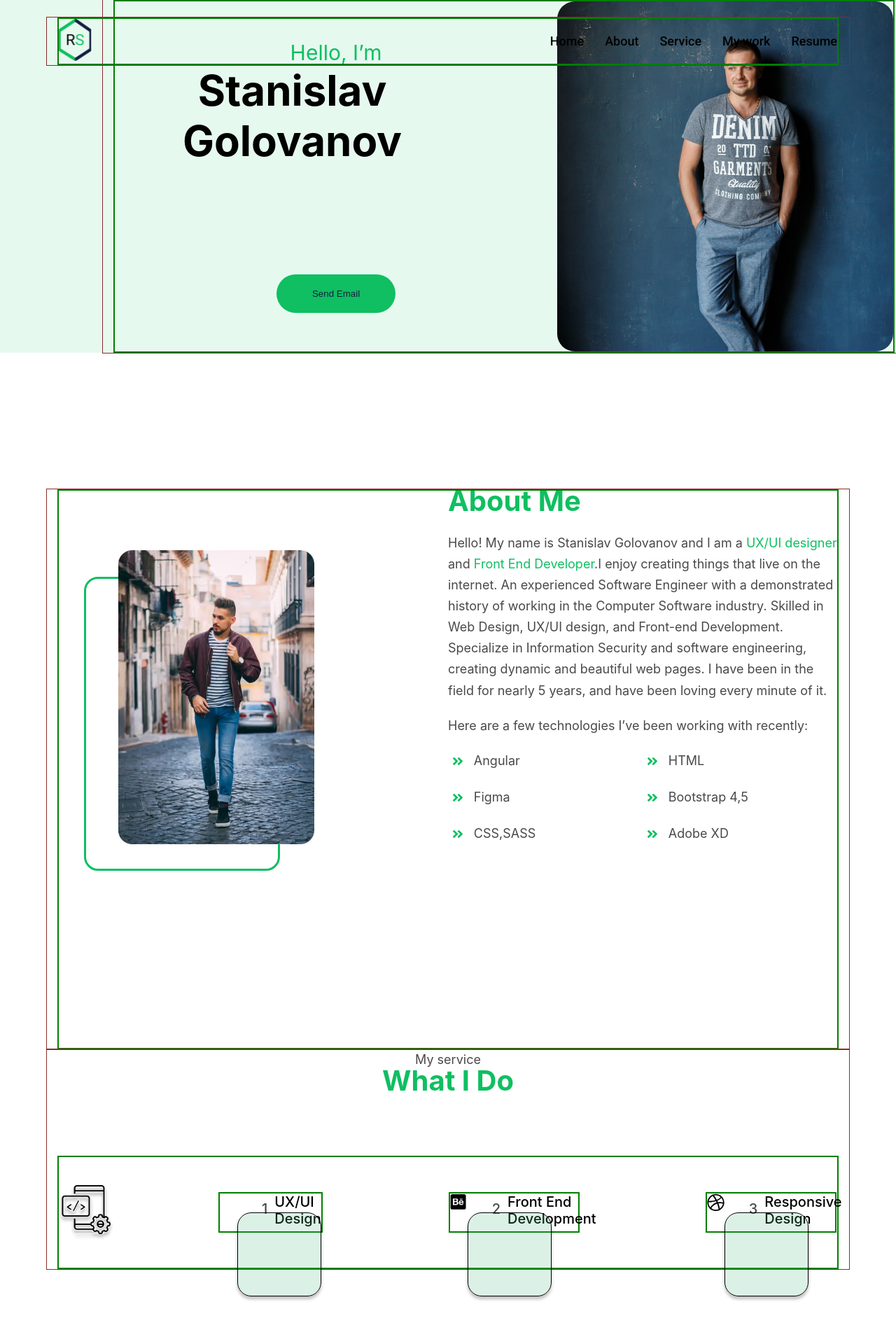
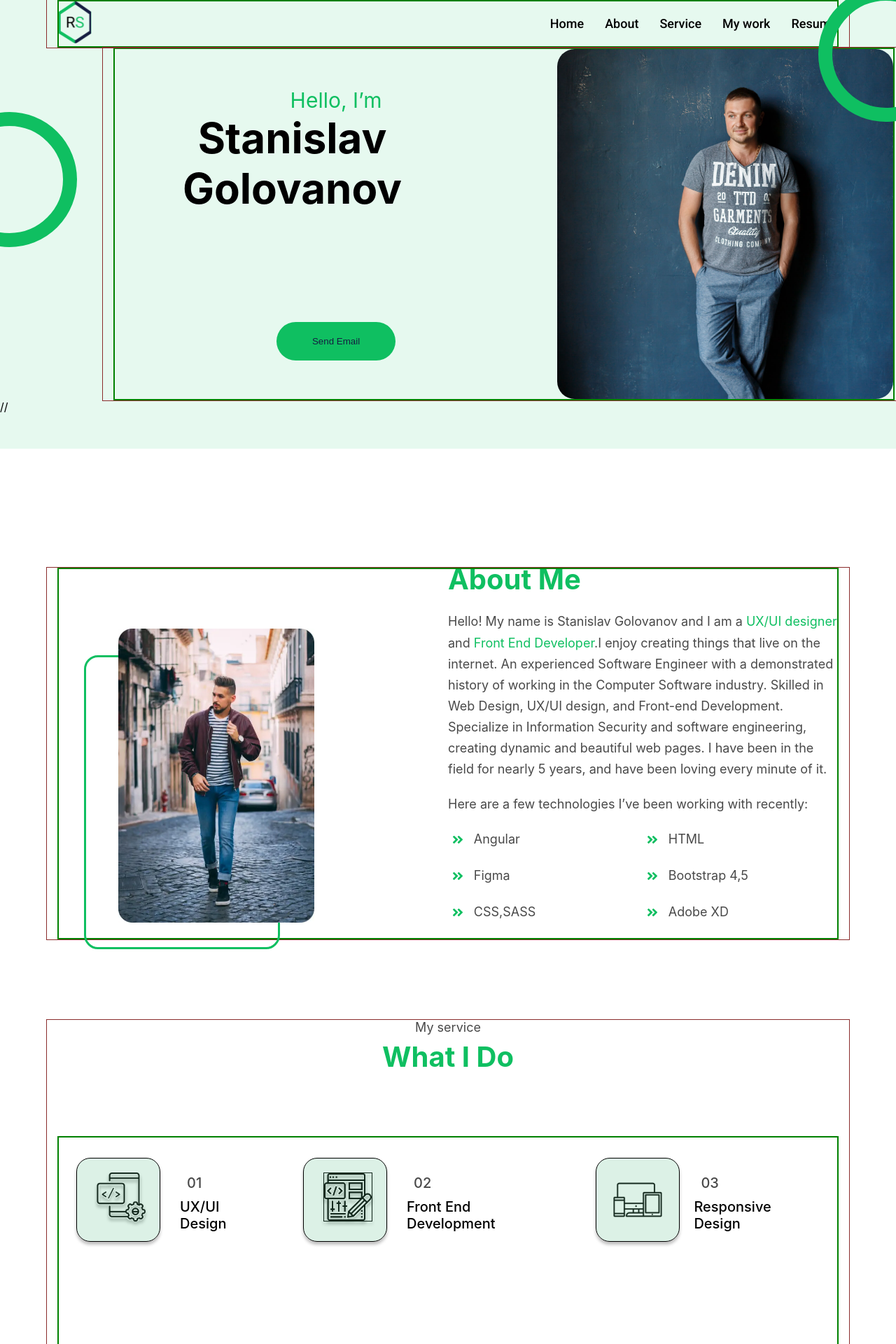
Before and after one commit to Stasik77/portfolio-start-project-main, a React app: page / in a window 1280 px wide. Shown: the top 1920 px of the page at 70% size. Built offline with nearby package versions, Linux system fonts and the light colour scheme.

Commit message:
padding About

```diff
--- a/src/components/Button.tsx
+++ b/src/components/Button.tsx
@@ -7,6 +7,7 @@ type ButtonPropsType = {
     bgcolor?: string
     color?: string
     secondBtn?: boolean
+    paddingleft?: string
 }
 
 
@@ -15,7 +16,8 @@ type ButtonPropsType = {
     border-radius:50px;
     color:${props =>props.color || theme.colors.primasyBtnText};
     width:170px;
-    height: 55px;;
+    height: 55px;
+    padding-left:${props => props.paddingleft}
 
     &:hover {
         background-color:${theme.colors.btnBg} ;
--- a/src/components/Container.tsx
+++ b/src/components/Container.tsx
@@ -1,13 +1,18 @@
 import { styled } from "styled-components";
 
 
-export const Container = styled.div`
+type ContainerPropsType = {
+ mtop?:string
+}
+
+export const Container = styled.div<ContainerPropsType>`
     max-width:1146px;
     width:100%;
     min-height:100%;
     padding:0 15px;
     margin:0 auto;
     outline:1px solid #8a2b2b;
+    margin-top:${props => props.mtop};
 
 
 `
--- a/src/components/FlexConteiner.tsx
+++ b/src/components/FlexConteiner.tsx
@@ -8,6 +8,9 @@ type FlexConteinerPropsType = {
     wrap?: string
     gap?: string
     minheight?: string
+    paddingbt?: string
+
+
 }
 export const FlexConteiner = styled.div<FlexConteinerPropsType>`
     display:flex;
@@ -19,6 +22,9 @@ export const FlexConteiner = styled.div<FlexConteinerPropsType>`
     height:100%;
     gap:${props => props.gap};
     border:2px solid green;
+    padding-bottom:${props => props.paddingbt};
+
+
 
 
 `
--- a/src/components/SectionTitle.tsx
+++ b/src/components/SectionTitle.tsx
@@ -7,13 +7,13 @@ text-align: center;
 font-size: 40px;
 line-height: 75%;
 color:${theme.colors.titleText};
-margin-bottom: 92px;
+padding-bottom: 98px;
 
 `
 export const SectionServisTitile = styled.p`
     text-align: center;
     font-size:18px;
-    line-height: 167%;
+    padding-bottom: 16px;
     color:${theme.colors.font};
 `
 
--- a/src/layout/header/Header.tsx
+++ b/src/layout/header/Header.tsx
@@ -16,6 +16,8 @@ export const Header = () => {
                     <Logo />
                     <HeaderMenu menuItems={items} />
                 </FlexConteiner>
+
+
             </Container>
 
         </StyledHeader>
@@ -23,11 +25,10 @@ export const Header = () => {
 };
 
 const StyledHeader = styled.header`
-    /* background-color:rgba(15,191,97,0.1); */
-    /* padding:20px 0; */
-    position:fixed;
-    margin-top:25px;
+    background-color:rgba(15,191,97,0.1);
 
+     /* position:fixed;  */
+    /* padding-top: 25px; */
 
     left:0;
     right:0;
--- a/src/layout/header/headerMenu/HeaderMenu.tsx
+++ b/src/layout/header/headerMenu/HeaderMenu.tsx
@@ -1,7 +1,8 @@
 import React from "react";
 import { styled } from "styled-components";
 import { theme } from "../../../styles/Theme";
-
+import ilipsImgR from "../../../assets/images/EllipseR.svg"
+import ilipsImgL from "../../../assets/images/EllipseL.svg";
 
 
 
@@ -27,6 +28,8 @@ export const HeaderMenu = (props: { menuItems: Array<string> }) => {
                     </ListItem>
                 })}
             </ul>
+            <ElipsR src={ilipsImgR}/>
+            <ElipsL src={ilipsImgL}/>
         </StyledHeaderMenu>
 
     )
@@ -36,12 +39,26 @@ const StyledHeaderMenu = styled.nav`
     ul {
         display:flex;
         gap:30px;
-        justify-content:center
+        justify-content:center;
+        position: relative;
     }
 
 `
 
+const ElipsR = styled.img`
+    position:absolute;
+    right:0;
+    top:0;
 
+`
+const ElipsL = styled.img`
+    position:absolute;
+    left:0;
+    top:0;
+    margin-top: 160px;
+
+
+`
 
 
 const Link = styled.a`
--- a/src/layout/sections/aboutMe/AboutMe.tsx
+++ b/src/layout/sections/aboutMe/AboutMe.tsx
@@ -83,8 +83,12 @@ const PhotoWrapper = styled.div`
 `
 
 const StyledWorks = styled.section`
-    min-height:100vh;
+    min-height:100%;
     display:flex;
+    padding-top: 170px;
+    padding-bottom: 115px;
+
+
     /* border:1px solid blue; */
 
 
@@ -94,7 +98,8 @@ const StyledTitle = styled.h2`
         font-size: 40px;
         font-weight: 700;
         color: ${theme.colors.titleText};
-       margin-bottom: 30px;
+        padding-bottom: 30px;
+
 
     `
 const StyledImage = styled.img`
--- a/src/layout/sections/main/Main.tsx
+++ b/src/layout/sections/main/Main.tsx
@@ -5,36 +5,32 @@ import { FlexConteiner } from "../../../components/FlexConteiner";
 import { Container } from "../../../components/Container";
 import { Button } from "../../../components/Button";
 import { theme } from "../../../styles/Theme";
-
-
 export const Main =() => {
     return(
         <StyledMain>
             <Container>
-            <FlexConteiner align={"center"} justify={"space-around"}>
+            <FlexConteiner align={"center"} minheight="100px">
             <div>
+
                 <SmallText>Hello, I’m</SmallText>
                 <Name>Stanislav Golovanov</Name>
-                <Button>Send Email</Button>
+                <Button paddingleft={"160px"}>Send Email</Button>
 
             </div>
 
             <Photo src={photo} alt="myphoto"/>
             </FlexConteiner>
             </Container>
-        </StyledMain>
+        // </StyledMain>
     )
 
 }
 const StyledMain = styled.section`
-height: 50%;
 background-color:rgba(15,191,97,0.1);
-display:flex;
+/* display:flex;  */
+
 min-width:1440px;
-margin-bottom: 195px;
-
-
-
+padding-bottom: 50px;
 
 
 
@@ -42,11 +38,14 @@ margin-bottom: 195px;
 
 `
 
+
+
 const SmallText = styled.span`
     color:${theme.colors.primasyBtn};
     font-size: 30px;
     font-weight: 400;
-    margin-bottom: 7px;
+    padding-bottom: 7px;
+
 
 `
 
@@ -61,8 +60,8 @@ const Photo = styled.img`
 
 
 const Name = styled.h1`
-margin-bottom:155px;
-margin-right: 125px;
+padding-bottom:155px;
+padding-right: 125px;
 font-family: "Poppins" sans-serif;
 font-weight: 700;
 font-size: 60px;
--- a/src/layout/sections/skills/Skills.tsx
+++ b/src/layout/sections/skills/Skills.tsx
@@ -2,21 +2,53 @@ import React from "react";
 import { styled } from "styled-components";
 import { Icon } from "../../../components/icon/Icon";
 import { SectionServisTitile, SectionTitle } from "../../../components/SectionTitle";
-import { Skill } from "./skill/Skill";
+// import { Skill } from "./skill/Skill";
 import { FlexConteiner } from "../../../components/FlexConteiner";
 import { Container } from "../../../components/Container";
 import imgUx from "../../../assets/images/ux1.svg"
+import imgFrontDev from "../../../assets/images/ux2.svg"
+import imgDesing from "../../../assets/images/ux3.svg"
+import { theme } from "../../../styles/Theme";
 
 export const Skills = () => {
     return (
         <StyledSkills>
             <Container>
-            <SectionServisTitile>My service</SectionServisTitile>
-            <SectionTitle>What I Do </SectionTitle>
-            <FlexConteiner justify={"space-between"}>
-               <ImgUx src={imgUx} />
+                <SectionServisTitile>My service</SectionServisTitile>
+                <SectionTitle>What I Do </SectionTitle>
+                <FlexConteiner justify={"space-between"} paddingbt={"125px"}>
+                    <SkillsWrapper>
+                        <ImgUx src={imgUx} />
+                        <WrapperSkill>
+                            <SkillTitle>
+                                01
+                            </SkillTitle>
+                            <SkillText>UX/UI Design</SkillText>
+                        </WrapperSkill>
+                    </SkillsWrapper>
+                    <SkillsWrapper>
+                        <ImgUx src={imgFrontDev} />
+                        <WrapperSkill>
+                            <SkillTitle>
+                                02
+                            </SkillTitle>
+                            <SkillText>Front End Development </SkillText>
+                        </WrapperSkill>
+                    </SkillsWrapper>
+                    <SkillsWrapper>
+                        <ImgUx src={imgDesing} />
+                        <WrapperSkill>
+                            <SkillTitle>
+                                03
+                            </SkillTitle>
+                            <SkillText>Responsive Design</SkillText>
+                        </WrapperSkill>
 
-                <Skill iconId={"test"}  // не закидывается через ID
+                    </SkillsWrapper>
+
+
+
+                    {/* <Skill iconId={"test"}  // не закидывается через ID
                        title={"1"}
                        description={"UX/UI Design "} />
                 <Skill iconId={"be"}
@@ -24,21 +56,73 @@ export const Skills = () => {
                        description={"Front End Development "} />
                 <Skill iconId={"ball"}
                        title={"3"}
-                       description={"Responsive Design"} />
-            </FlexConteiner>
+                       description={"Responsive Design"} /> */}
+                </FlexConteiner>
             </Container>
         </StyledSkills>
     );
 };
 
+
 const StyledSkills = styled.section`
 
 
-min-height:100vh;
+min-height:100%;
+
+`
+const SkillsWrapper = styled.div`
+    display:flex;
+    gap:20px;
+    position: relative;
+    align-items:center;
+    padding: 25px;
+
+ &::before {
+    content:'';
+    display:inline-block;
+    border: 1px solid #000;
+    border-radius: 20px;
+    width: 120px;
+    height: 120px;
+    box-shadow: 0 4px 4px 0 rgba(0, 0, 0, 0.25);
+    background: rgba(79, 184, 128, 0.2);
+    padding: 25px;
+
+    position:absolute;
+    /* left:10% */
+    /* top:50%; */
+    transform-origin: top left;
+
+
+
+ }
+
+`
+const WrapperSkill = styled.div`
+display:flex;
+flex-direction:column;
+align-items:start;
+
+
+
+`
+const ImgUx = styled.img`
+   padding: 25px;
+
+`
+const SkillTitle = styled.h3`
+    color:${theme.colors.font};
+    font-weight: 500;
+    font-size: 20px;
+    padding: 10px;
+
 
 `
 
+const SkillText = styled.p`
+    font-size:20px;
+    font-weight: 500;
 
-const ImgUx = styled.img`
+
 
 `
--- a/src/layout/sections/skills/skill/Skill.tsx
+++ b/src/layout/sections/skills/skill/Skill.tsx
@@ -6,27 +6,30 @@ import { FlexConteiner } from "../../../../components/FlexConteiner";
 import { theme } from "../../../../styles/Theme";
 
 
-type SkillPropsType = {
-    iconId: string
-    title: string
-    description: string
-}
-export const Skill = (props: SkillPropsType) => {
-    return (
-        <StyledSkill>
-            {/* <Container> */}
-            <FlexConteiner>
-                <IconWrapper>
-                    <Icon iconId={props.iconId} />
-                </IconWrapper>
 
-                <SkillTitle>{props.title}</SkillTitle>
-                <SkillText>{props.description}</SkillText>
-            </FlexConteiner>
-            {/* </Container> */}
-        </StyledSkill>
-    )
-}
+// type SkillPropsType = {
+//     iconId: string
+//     title: string
+//     description: string
+// }
+// export const Skill = (props: SkillPropsType) => {
+//     return (
+//         <StyledSkill>
+//             {/* <Container> */}
+//             <FlexConteiner>
+//                 <IconWrapper>
+//                     <Icon iconId={props.iconId} />
+//                 </IconWrapper>
+
+//                 <SkillTitle>{props.title}</SkillTitle>
+//                 <SkillText>{props.description}</SkillText>
+//             </FlexConteiner>
+//             {/* </Container> */}
+//         </StyledSkill>
+//     )
+// }
+
+
 
 
 const IconWrapper = styled.div`
```
Also changed, not shown: src/assets/images/EllipseL.svg (added), src/assets/images/EllipseR.svg (added).
